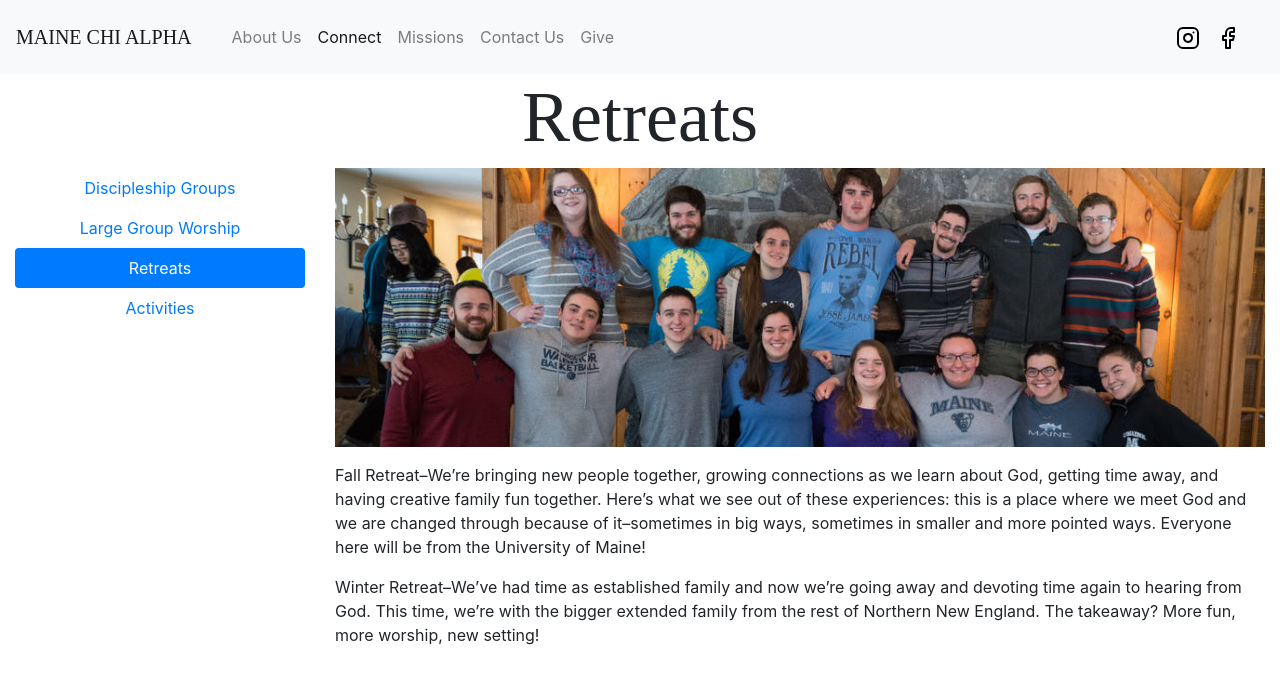
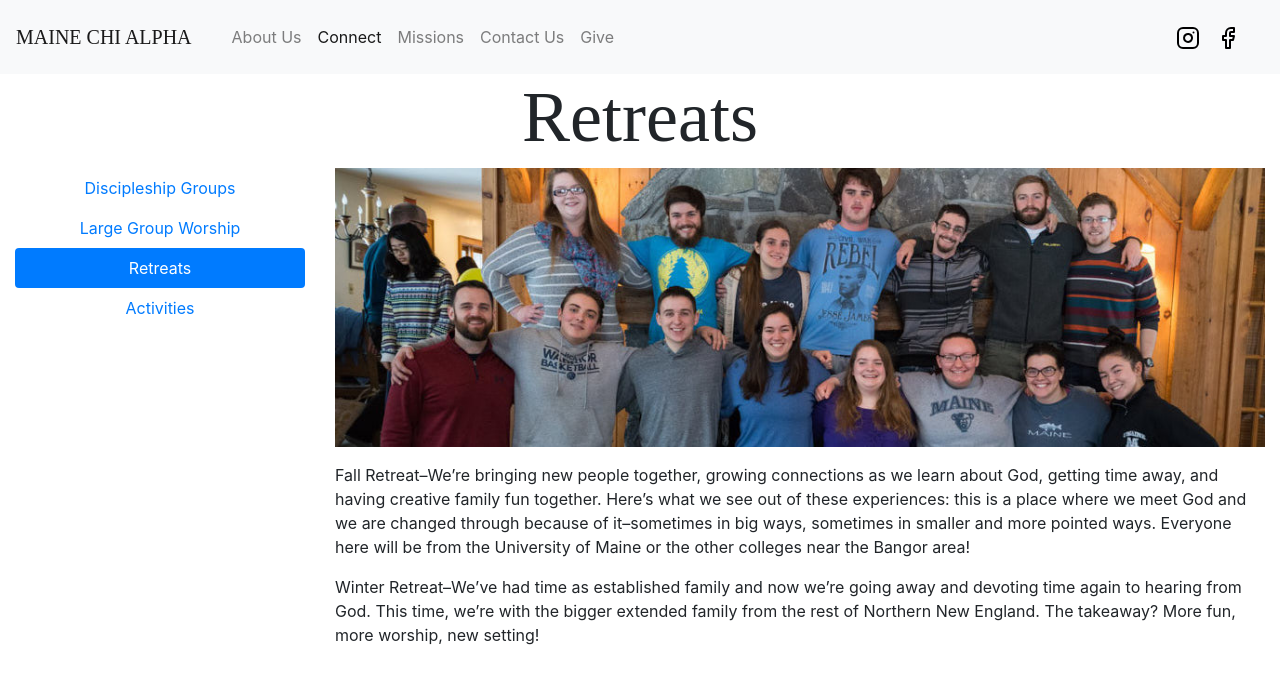
Before and after one commit to mainechialpha/mainechialpha.github.io, a Jekyll site: the page built from retreats.md, in a window 1280 px wide. Shown: the top 684 px of the page. Built offline with Jekyll 4.4.1, drawn with Linux system fonts in a browser that asks for light colours; nearby versions of some CDN libraries; some web fonts are replaced.

Commit message:
Update retreats.md

```diff
--- a/retreats.md
+++ b/retreats.md
@@ -6,6 +6,6 @@ permalink: /retreats/
 
 ![Retreats]({{ site.url }}/images/retreat.jpg)
 
-Fall Retreat--We're bringing new people together, growing connections as we learn about God, getting time away, and having creative family fun together. Here's what we see out of these experiences: this is a place where we meet God and we are changed through because of it--sometimes in big ways, sometimes in smaller and more pointed ways. Everyone here will be from the University of Maine!
+Fall Retreat--We're bringing new people together, growing connections as we learn about God, getting time away, and having creative family fun together. Here's what we see out of these experiences: this is a place where we meet God and we are changed through because of it--sometimes in big ways, sometimes in smaller and more pointed ways. Everyone here will be from the University of Maine or the other colleges near the Bangor area!
 
 Winter Retreat--We've had time as established family and now we're going away and devoting time again to hearing from God. This time, we're with the bigger extended family from the rest of Northern New England. The takeaway? More fun, more worship, new setting!
```
